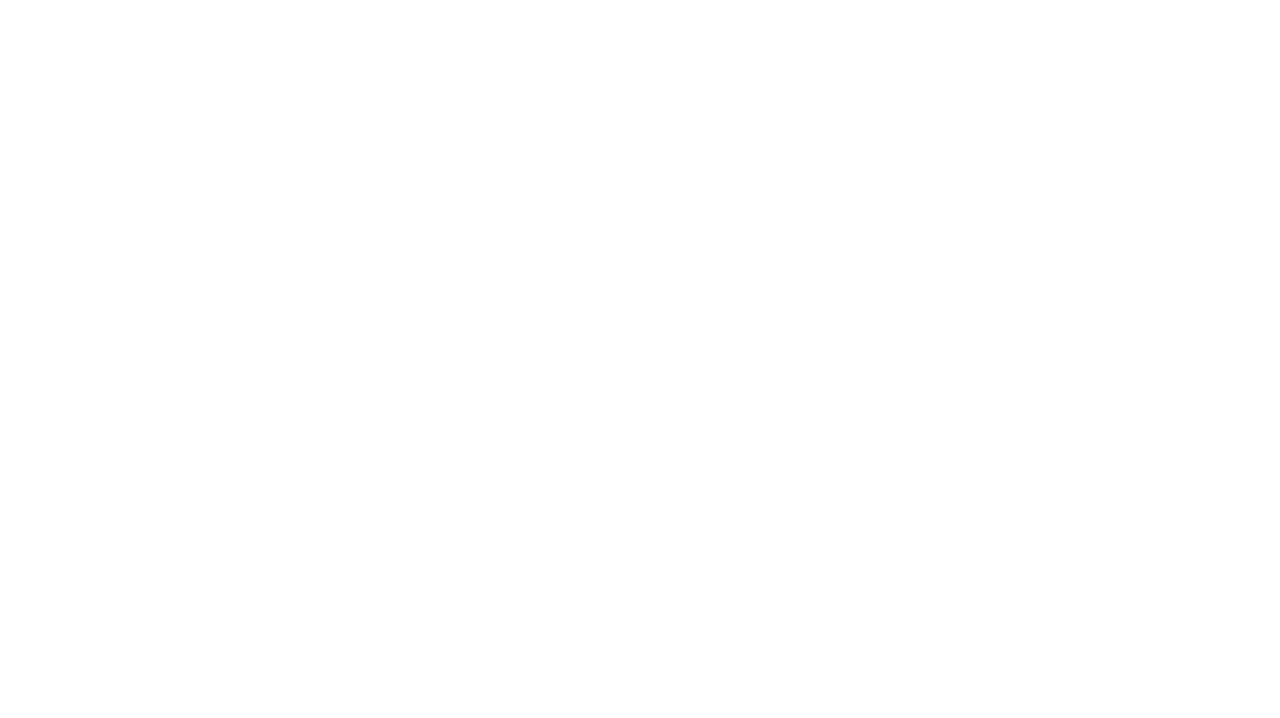
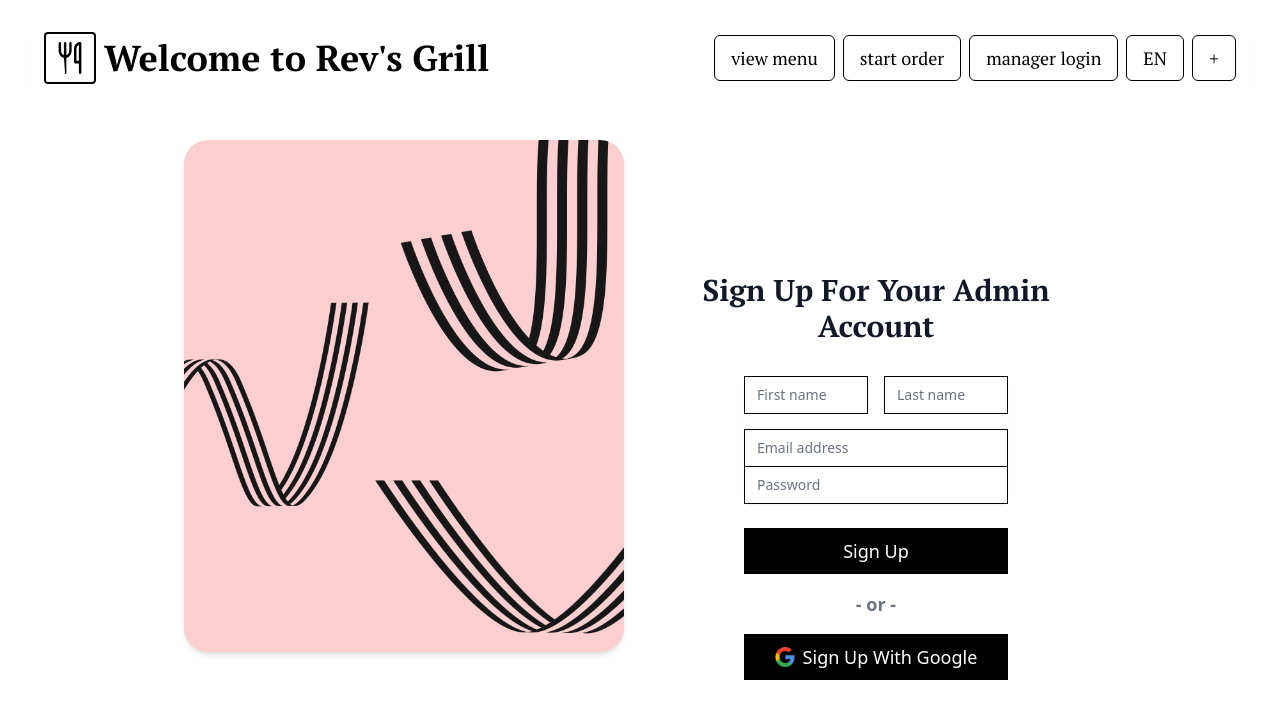
Before and after one commit to csce-315-331-2024a/project-3-full-stack-agile-web-project-3-901-7, a React (Vite) app in the folder frontend/: page /admin/signup in a window 1280 px wide. Before the commit this address had no page. Shown: the top 718 px of the page. Built offline with nearby package versions, Linux system fonts and the light colour scheme.

Commit message:
Added sign up and bug fixes

```diff
--- a/frontend/src/main.tsx
+++ b/frontend/src/main.tsx
@@ -46,11 +46,13 @@ ReactDOM.createRoot(document.getElementById('root')!).render(
                     <Route path="/weather" element={<Weather/>}/>
 
                     {/* Cashier-side */}
+                    <Route path="/cashier" element={<Cashier/>}/>
+                    <Route path="/cashier/signup" element={<Login type="cashier" signup/>}/>
                     <Route path="/cashier/login" element={<Login type="cashier"/>}/>
-                    <Route path="/cashier" element={<Cashier/>}/>
 
                     {/* Manager-side */}
                     <Route path="/manager" element={<Manager/>}/>
+                    <Route path="/manager/signup" element={<Login type="manager" signup/>}/>
                     <Route path="/manager/login" element={<Login type="manager"/>}/>
                     <Route path="/manager/inventory" element={<Inventory/>}/>
                     <Route path="/manager/menu" element={<ManagerMenu/>}/>
@@ -63,6 +65,7 @@ ReactDOM.createRoot(document.getElementById('root')!).render(
 
                     {/* Admin-side */}
                     <Route path="/admin" element={<Admin/>}/>
+                    <Route path="/admin/signup" element={<Login type="admin" signup/>}/>
                     <Route path="/admin/login" element={<Login type="admin"/>}/>
                     <Route path="/admin/roles" element={<AdminRoles/>}/>
 
--- a/frontend/src/pages/Login.tsx
+++ b/frontend/src/pages/Login.tsx
@@ -11,7 +11,9 @@ interface IIcon {
     path: string;
 }
 
-interface AugmentedTokenResponse extends TokenResponse {
+interface CredCache {
+    googleResponse?: TokenResponse;
+    userInfo?: User;
     type: UserType;
 }
 
@@ -38,16 +40,29 @@ export function authLevel(type : UserType) {
 export async function getUserAuth(type : UserType) {
     let tokenResponseStr = CookieManager.get('tokenResponse');
     if (tokenResponseStr) {
-        let tokenResponse = JSON.parse(tokenResponseStr) as AugmentedTokenResponse;
+        let credCache = JSON.parse(tokenResponseStr) as CredCache;
+        let userProfile : User | undefined = undefined;
 
-        const userResponse = await fetch(`https://www.googleapis.com/oauth2/v1/userinfo?access_token=${tokenResponse.access_token}`, {
+        if (credCache.googleResponse) {
+            const userResponse = await fetch(`https://www.googleapis.com/oauth2/v1/userinfo?access_token=${credCache.googleResponse.access_token}`, {
                 headers: {
-                Authorization: `Bearer ${tokenResponse.access_token}`,
+                    Authorization: `Bearer ${credCache.googleResponse.access_token}`,
                     Accept: 'application/json'
                 }
             });
-        const userProfile = await userResponse.json() as User;
+            userProfile = await userResponse.json() as User;
+        }
+        else if (credCache.userInfo) {
+            userProfile = credCache.userInfo;
+        }
 
+        if (!userProfile) {
+            window.location.href = `${window.location.origin}/${type}/login`;
+            throw Error('Invalid auth');
+        }
+
+        try {
+            console.log('requesting with profile', userProfile);
             const roleResponse = await fetch(import.meta.env.VITE_BACKEND_URL + "/role/findByEmail?email=" + userProfile.email);
             const role = await roleResponse.json() as Role;
 
@@ -57,6 +72,11 @@ export async function getUserAuth(type : UserType) {
             }
 
             return userProfile;
+        }
+        catch {
+            window.location.href = `${window.location.origin}/${type}/login`;
+            throw Error('Role not set up');
+        }
     }
     else {
         window.location.href = `${window.location.origin}/${type}/login`;
@@ -103,30 +123,80 @@ const LoginButton: React.FC<ILoginButtonProps> = (props) => {
 
 interface ILoginProps {
     type: UserType;
+    signup?: boolean;
 }
 
 export const Login: React.FC<ILoginProps> = (props : ILoginProps) => {
     const navigate = useNavigate();
-    const [email, setEmail] = useState("");
     const [password, setPassword] = useState("");
+    const [userInfo, setUserInfo] = useState<User>({
+        _id: -1,
+        email: '',
+        name: '',
+        given_name: '',
+        family_name: '',
+        picture: '',
+    });
+
+    const onLoginSuccess = (cred: { googleResponse?: TokenResponse, userInfo?: User, type: UserType }) => {
+        const credCache : CredCache = {
+            googleResponse: cred.googleResponse,
+            userInfo: cred.userInfo,
+            type: cred.type,
+        };
+        CookieManager.create('tokenResponse', JSON.stringify(credCache), cred.googleResponse && cred.googleResponse.expires_in);
+        getUserAuth(props.type).then(_ => {
+            navigate(`/${props.type}`);
+        });
+    }
 
     const googleLogin = useGoogleLogin({
         onSuccess: (user) => {
-            user = Object.assign(user, { type: props.type }) as AugmentedTokenResponse;
-            CookieManager.create('tokenResponse', JSON.stringify(user), user.expires_in);
-            getUserAuth(props.type).then(_ => {
-                navigate(`/${props.type}`);
-            })
+            onLoginSuccess({ googleResponse: user, type: props.type });
         },
         onError: (error) => {
             console.error("Login Error:", error);
         },
     });
 
-    const handleSubmit = (e: React.FormEvent) => {
+    const handleSubmit = async (e: React.FormEvent) => {
         e.preventDefault();
-        console.log(email, password);
-        navigate("/manager");
+        if (props.signup) {
+            const response = await fetch(import.meta.env.VITE_BACKEND_URL + "/user/signup", {
+                method: 'POST',
+                headers: {
+                    'Content-Type': 'application/json',
+                },
+                body: JSON.stringify({
+                    userInfo,
+                    password,
+                }),
+            });
+            const data = await response.json();
+            if (data.success)
+                navigate(`/${props.type}/login`);
+            else
+                alert('Invalid authentication: Please ensure the information you entered is correct and ask your administrator if any issues persist');
+        }
+        else {
+            try {
+                const response = await fetch(import.meta.env.VITE_BACKEND_URL + "/user/login", {
+                    method: 'POST',
+                    headers: {
+                        'Content-Type': 'application/json',
+                    },
+                    body: JSON.stringify({
+                        email: userInfo.email, password,
+                    }),
+                });
+                const user = await response.json() as User;
+                onLoginSuccess({ userInfo: user, type: props.type });
+            }
+            catch (error) {
+                alert('Could not authenticate');
+            }
+
+        }
     };
 
     return (
@@ -144,7 +214,7 @@ export const Login: React.FC<ILoginProps> = (props : ILoginProps) => {
                     <div className="items-center w-1/2 pl-4 flex flex-col justify-center">
                         <div>
                             <h2 className="font-ptserif text-center text-3xl font-extrabold text-gray-900">
-                                Login To Your {toTitleCase(props.type)} Account
+                                {props.signup ? "Sign Up For" : "Login To"} Your {toTitleCase(props.type)} Account
                             </h2>
                         </div>
                         <form
@@ -152,6 +222,44 @@ export const Login: React.FC<ILoginProps> = (props : ILoginProps) => {
                             onSubmit={handleSubmit}
                         >
                             <div className="w-full rounded-md shadow-sm -space-y-px">
+                                {props.signup && <>
+                                    <div className="flex flex-row gap-4 mb-4">
+                                        <input
+                                            id="first-name"
+                                            name="firstName"
+                                            type="text"
+                                            required
+                                            value={userInfo.given_name}
+                                            onChange={(e) =>
+                                                setUserInfo(prevUser => ({
+                                                    ...prevUser,
+                                                    given_name: toTitleCase(e.target.value),
+                                                    name: toTitleCase(e.target.value + ' ' + prevUser.family_name)
+                                                }))
+                                            }
+                                            className="appearance-none rounded-none relative block w-full px-3 py-2 border border-black placeholder-gray-500 text-gray-900 focus:outline-none focus:ring-1 focus:ring-black focus:border-black focus:z-10 sm:text-sm"
+                                            placeholder="First name"
+                                        />
+
+                                        <input
+                                            id="last-name"
+                                            name="lastName"
+                                            type="text"
+                                            required
+                                            value={userInfo.family_name}
+                                            onChange={(e) =>
+                                                setUserInfo(prevUser => ({
+                                                    ...prevUser,
+                                                    family_name: toTitleCase(e.target.value),
+                                                    name: toTitleCase(prevUser.given_name + ' ' + e.target.value)
+                                                }))
+                                            }
+                                            className="appearance-none rounded-none relative block w-full px-3 py-2 border border-black placeholder-gray-500 text-gray-900 focus:outline-none focus:ring-1 focus:ring-black focus:border-black focus:z-10 sm:text-sm"
+                                            placeholder="Last name"
+                                        />
+                                    </div>
+                                </>}
+
                                 <div className="mb-4">
                                     <input
                                         id="email-address"
@@ -159,16 +267,15 @@ export const Login: React.FC<ILoginProps> = (props : ILoginProps) => {
                                         type="email"
                                         autoComplete="email"
                                         required
-                                        value={email}
-                                        onChange={(e) =>
-                                            setEmail(e.target.value)
-                                        }
+                                        value={userInfo.email}
+                                        onChange={(e) => {
+                                            setUserInfo((prevUser) => ({ ...prevUser, email : e.target.value }));
+                                        }}
                                         className="appearance-none rounded-none relative block w-full px-3 py-2 border border-black placeholder-gray-500 text-gray-900 focus:outline-none focus:ring-1 focus:ring-black focus:border-black focus:z-10 sm:text-sm"
                                         placeholder="Email address"
                                     />
                                 </div>
-                                <div className="my-4" />
-                                <div>
+                                <div className="mb-4">
                                     <input
                                         id="password"
                                         name="password"
@@ -184,8 +291,21 @@ export const Login: React.FC<ILoginProps> = (props : ILoginProps) => {
                                     />
                                 </div>
                             </div>
+
+                            {!props.signup && (
+                                <div className="flex flex-row justify-center gap-4">
+                                    Don't have an account?
+                                    <a
+                                        className="text-blue-500"
+                                        href={`/${props.type}/signup`}
+                                    >
+                                        Sign up here
+                                    </a>
+                                </div>
+                            )}
+
                             <div className="space-y-4">
-                                <LoginButton isSubmit>Login</LoginButton>
+                                <LoginButton isSubmit>{props.signup ? "Sign Up" : "Login"}</LoginButton>
                                 <div className="text-lg font-bold text-gray-500 space-y-2 text-center">
                                     - or -
                                 </div>
@@ -193,7 +313,7 @@ export const Login: React.FC<ILoginProps> = (props : ILoginProps) => {
                                     icon={icons.google}
                                     onClick={googleLogin}
                                 >
-                                    Sign In With Google
+                                    <>Sign {props.signup ? "Up" : "In"} With Google</>
                                 </LoginButton>
                             </div>
                         </form>
--- a/frontend/src/utils/utils.ts
+++ b/frontend/src/utils/utils.ts
@@ -1,7 +1,12 @@
-export function toTitleCase(str : string) {
-    return str.split(' ').map(word =>
-        word[0].toUpperCase() + word.substring(1).toLowerCase()
-    );
+export function toTitleCase(str : string | undefined) {
+    return (str || '')
+        .split(' ')
+        .filter(word => word.length > 0)
+        .map(word =>
+            (word[0].toUpperCase() + word.substring(1).toLowerCase()).trim()
+        )
+        .join(' ')
+        .trim();
 }
 
 export function canonImport(iconPath : string) {
```
Lines whose indentation alone changed are shown as unchanged.
